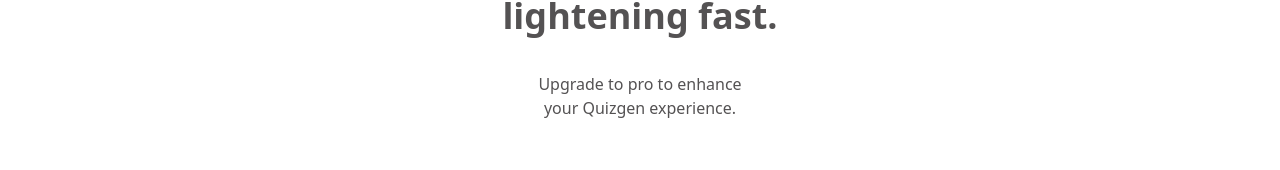
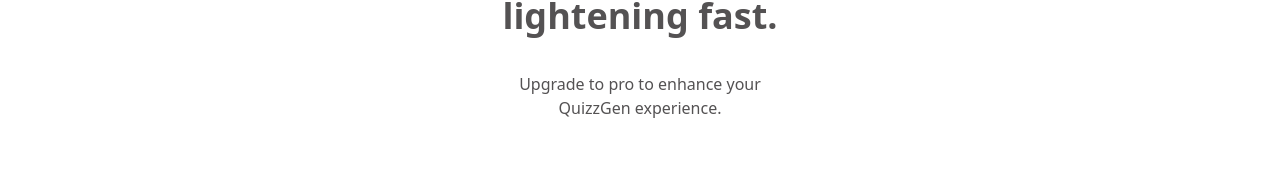
Before and after one commit to WilliamMcKenzie/Quiz-Generator, a Next.js app: page /pro in a window 1280 px wide. Shown: the part 266-436 px from the top of the page. Built offline with nearby package versions, Linux system fonts and the light colour scheme; no server answers.

Commit message:
Changed branding

```diff
--- a/app/page.tsx
+++ b/app/page.tsx
@@ -21,7 +21,7 @@
 
   return (
     <div style={{ overflow: "hidden", maxWidth: "100vw", maxHeight: "100vh" }} className={`min-h-screen mx-auto items-center justify-center flex flex-col main_font`}>
-        <h1 className="text-center mb-4 text-4xl font-bold" >QUIZ GEN</h1>
+        <h1 className="text-center mb-4 text-4xl font-bold" >QUIZZ-GEN</h1>
         <h3 className="text-center mb-4 text-xl">Test your knowledge on anything.</h3>
         <Background/>
         <EnterCode ref={code_ref}/>
--- a/app/pro/page.tsx
+++ b/app/pro/page.tsx
@@ -85,7 +85,7 @@
               Helping <span className={`text-${color} border-b-5 border-dashed border-${color}/50 whitespace-nowrap duration-200`}>{dynamic_text}</span> <br></br> lightening fast.
             </div>
             <div className='text-md font-normal text-center mt-[2rem] w-[60%]'>
-              Upgrade to pro to enhance your Quizgen experience.
+              Upgrade to pro to enhance your QuizzGen experience.
             </div>
           </div>
 
@@ -190,8 +190,8 @@
               </div>
               <div className="collapse collapse-arrow bg-base-100 border border-base-300">
                 <input type="radio" name="my-accordion-2" />
-                <div className="collapse-title font-semibold">What does Quizgen do?</div>
-                <div className="collapse-content text-sm">It generates Duolingo-style quizzes! You can use it to study and test yourself on any subject. It isn't just for testing yourself though, this step-by-step learning approach has been proven to work from companies like Duolingo.</div>
+                <div className="collapse-title font-semibold">What does QuizzGen do?</div>
+                <div className="collapse-content text-sm">It generates Duolingo-style quizzes about any given topic! You can use it to study and test yourself on any subject. It isn't just for testing yourself though, this step-by-step approach has been proven to work from companies like Duolingo to help you learn new things.</div>
               </div>
               <div className="collapse collapse-arrow bg-base-100 border border-base-300">
                 <input type="radio" name="my-accordion-2" />
```
